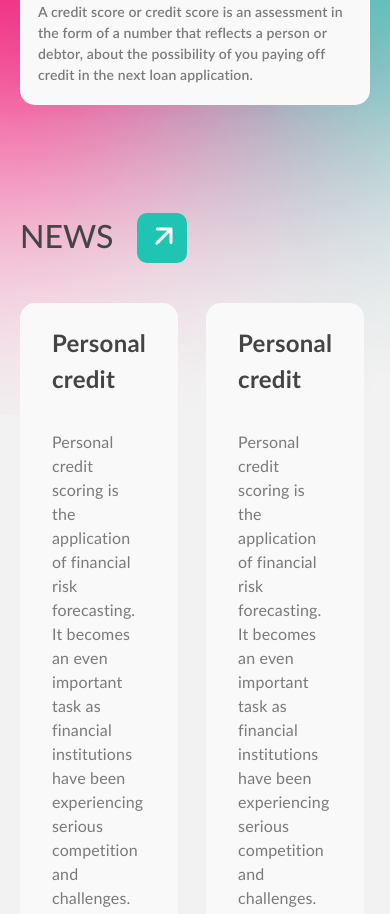
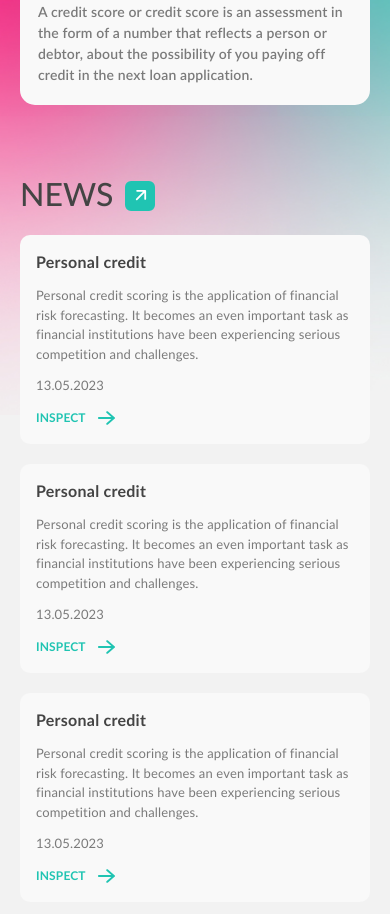
Before and after one commit to danelian/technopeak, a website: page src/index.html in a window 390 px wide. Shown: the part 993-1907 px from the top of the page. Drawn offline with nearby package versions, Linux system fonts and the light colour scheme; files that its build step writes are made by us from their sources; files whose address does not match are found by name.

Commit message:
news block - adaptation

```diff
--- a/src/scss/blocks/buttons.scss
+++ b/src/scss/blocks/buttons.scss
@@ -103,6 +103,16 @@
 			height: 18px;
 		}
 	}
+	.button-icon-arrow {
+		width: 36px;
+		height: 36px;
+		svg {
+			top: 7px;
+			right: 7px;
+			width: 12px;
+			height: 12px;
+		}
+	}
 }
 
 @include mobile {
@@ -120,4 +130,16 @@
 			height: 14px;
 		}
 	}
+	.button-icon-arrow {
+		width: 30px;
+		height: 30px;
+		border-radius: 6px;
+		svg {
+			top: 5px;
+			right: 5px;
+		}
+	}
+	.link-witharrow {
+		font-size: 12px;
+	}
 }
--- a/src/scss/widgets/hero.scss
+++ b/src/scss/widgets/hero.scss
@@ -136,6 +136,7 @@
 
 @include mobile {
   .hero {
+    padding-bottom: 36px;
     &__container {
       p {
         font-size: 15px;
--- a/src/scss/widgets/newsbl.scss
+++ b/src/scss/widgets/newsbl.scss
@@ -90,3 +90,67 @@
     }
   }
 }
+
+@include tablet {
+  .newsbl {
+    padding-top: 48px;
+    .heading {
+      margin-bottom: 32px;
+      .section-title {
+        margin-bottom: 0;
+      }
+      .button-icon-arrow {
+        margin-left: 16px;
+      }
+    }
+    &__cards {
+      grid-template-columns: repeat(2, 1fr);
+      gap: 20px;
+    }
+  }
+
+  .ncard {
+    padding: 20px 24px;
+    font-size: 16px;
+    &__title {
+      margin-bottom: 12px;
+      font-size: 18px;
+    }
+    p {
+      &:not(:last-child) {
+        margin-bottom: 12px;
+      }
+    }
+    &__date {
+      margin-bottom: 12px;
+    }
+  }
+}
+
+@include mobile {
+  .newsbl {
+    padding-top: 36px;
+    .heading {
+      margin-bottom: 20px;
+      .button-icon-arrow {
+        margin-left: 12px;
+      }
+    }
+    &__cards {
+      grid-template-columns: repeat(1, 1fr);
+    }
+  }
+
+  .ncard {
+    padding: 16px;
+    font-size: 13px;
+    border-radius: 10px;
+    &__title {
+      font-size: 16px;
+    }
+    &__blur,
+    &__image {
+      border-radius: 10px;
+    }
+  }
+}
```
Also changed, not shown: dist/css/style.css, dist/css/style.min.css.
